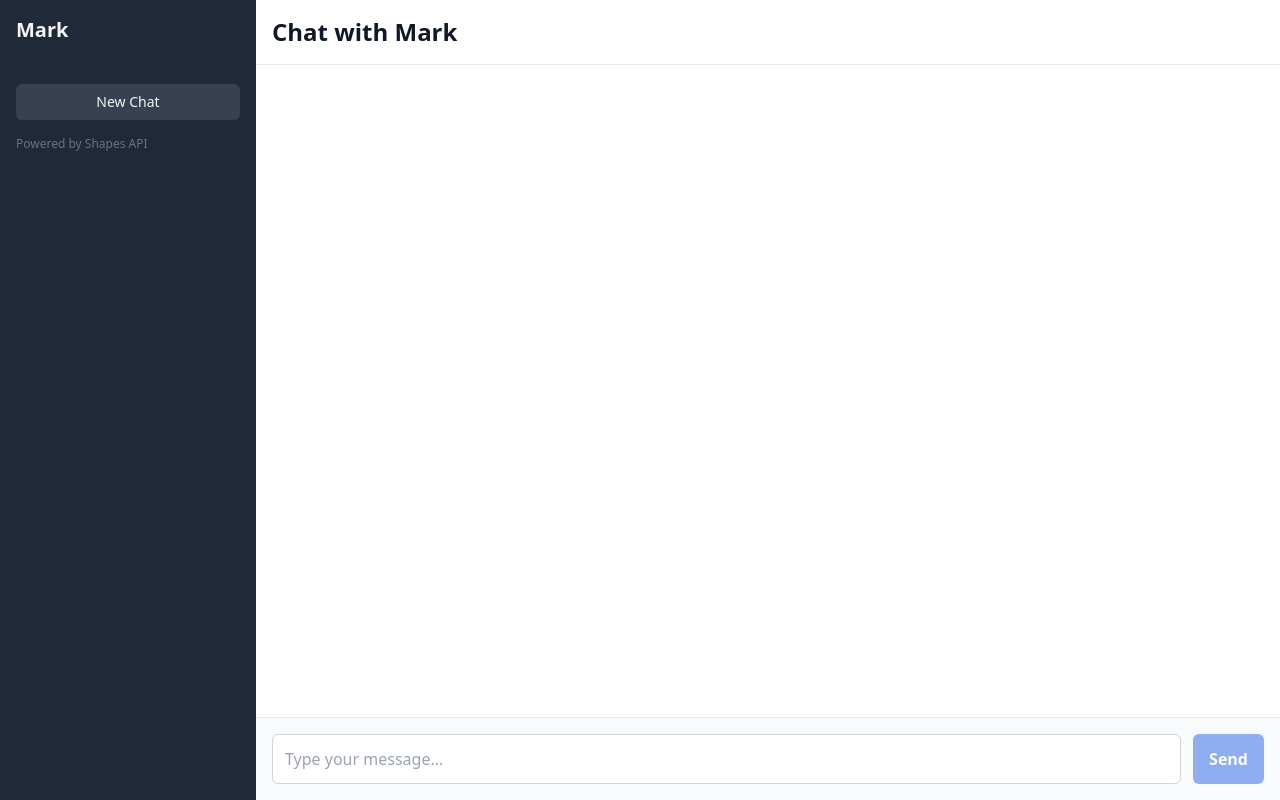
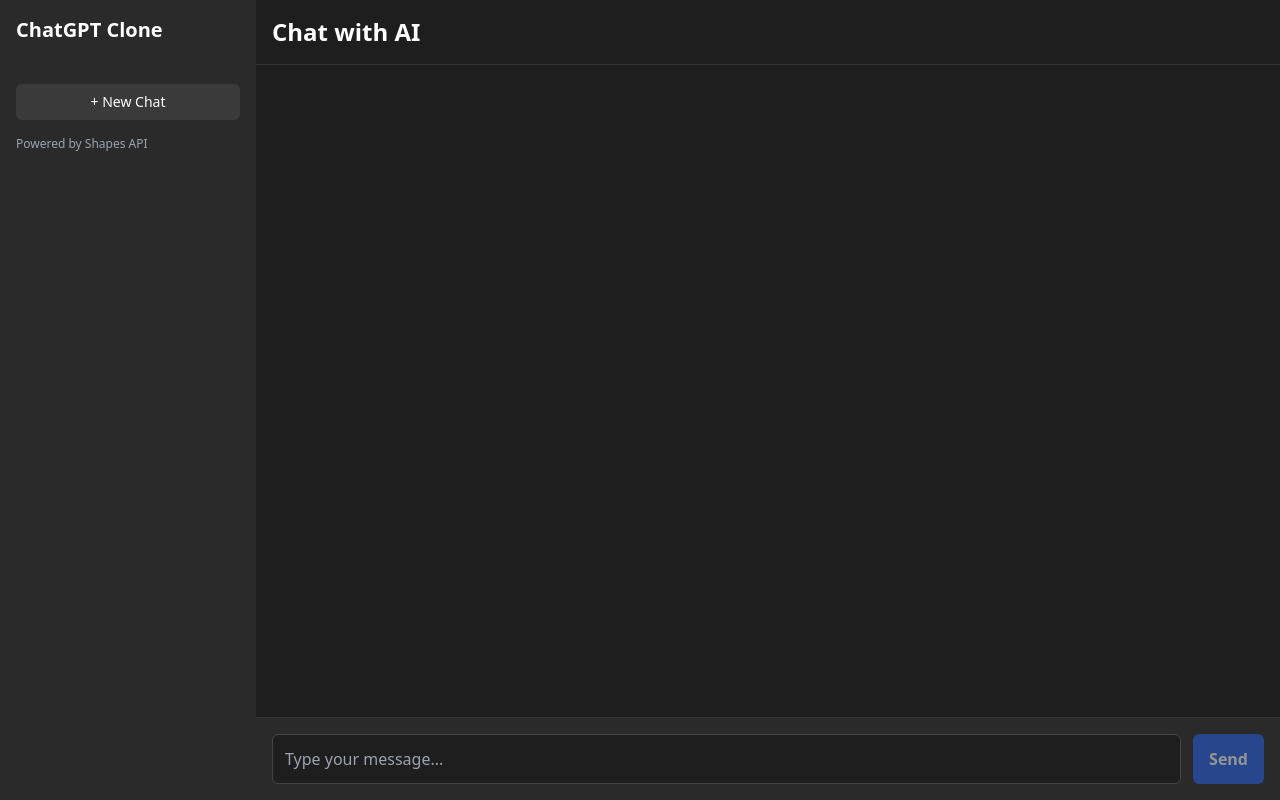
Before and after one commit to delano0201/MarkWeb, a Next.js app: page / in a window 1280 px wide. Built offline with nearby package versions, Linux system fonts and the light colour scheme.

Commit message:
Update index.js

```diff
--- a/pages/index.js
+++ b/pages/index.js
@@ -2,7 +2,7 @@
 
 export default function Home() {
   const [messages, setMessages] = useState([
-    { role: "system", content: "You are chatting with Mark." },
+    { role: "system", content: "You are chatting with mark." },
   ]);
   const [input, setInput] = useState("");
   const [loading, setLoading] = useState(false);
@@ -52,25 +52,25 @@
   }
 
   return (
-    <div className="flex h-screen bg-gray-900 text-gray-100">
+    <div className="flex h-screen bg-[#1e1e1e] text-white">
       {/* Sidebar */}
-      <aside className="w-64 bg-gray-800 flex flex-col p-4 space-y-4">
-        <h2 className="text-xl font-bold mb-6">Mark</h2>
+      <aside className="w-64 bg-[#2a2a2a] flex flex-col p-4 space-y-4">
+        <h2 className="text-xl font-bold mb-6 text-white">ChatGPT Clone</h2>
         <button
-          className="bg-gray-700 hover:bg-gray-600 rounded-md py-2 px-3 text-sm text-center"
+          className="bg-[#3a3a3a] hover:bg-[#4a4a4a] rounded-md py-2 px-3 text-sm text-white"
           onClick={() => setMessages([{ role: "system", content: "You are chatting with Mark." }])}
         >
-          New Chat
+          + New Chat
         </button>
-        <div className="mt-auto text-xs text-gray-500">
+        <div className="mt-auto text-xs text-gray-400">
           <p>Powered by Shapes API</p>
         </div>
       </aside>
 
       {/* Chat area */}
-      <main className="flex flex-col flex-grow bg-white text-gray-900">
-        <header className="p-4 border-b border-gray-200">
-          <h1 className="text-2xl font-semibold">Chat with Mark</h1>
+      <main className="flex flex-col flex-grow bg-[#1e1e1e] text-white">
+        <header className="p-4 border-b border-[#333]">
+          <h1 className="text-2xl font-semibold">Chat with AI</h1>
         </header>
 
         <section className="flex-grow overflow-y-auto px-6 py-4 space-y-6">
@@ -80,7 +80,9 @@
               <div
                 key={i}
                 className={`max-w-[60ch] ${
-                  m.role === "user" ? "ml-auto bg-blue-600 text-white" : "bg-gray-100 text-gray-900"
+                  m.role === "user"
+                    ? "ml-auto bg-blue-600 text-white"
+                    : "bg-[#2d2d2d] text-gray-200"
                 } rounded-lg p-4 whitespace-pre-wrap shadow`}
               >
                 {m.content}
@@ -89,7 +91,7 @@
           <div ref={bottomRef} />
         </section>
 
-        <footer className="p-4 border-t border-gray-200 bg-gray-50">
+        <footer className="p-4 border-t border-[#333] bg-[#2a2a2a]">
           <form
             onSubmit={(e) => {
               e.preventDefault();
@@ -99,7 +101,7 @@
           >
             <textarea
               rows={1}
-              className="flex-grow resize-none rounded-md border border-gray-300 p-3 focus:outline-none focus:ring-2 focus:ring-blue-500"
+              className="flex-grow resize-none rounded-md border border-[#444] bg-[#1e1e1e] p-3 text-white focus:outline-none focus:ring-2 focus:ring-blue-500"
               placeholder="Type your message..."
               value={input}
               onChange={(e) => setInput(e.target.value)}
@@ -109,7 +111,7 @@
             <button
               type="submit"
               disabled={loading || !input.trim()}
-              className={`rounded-md bg-blue-600 px-4 py-2 text-white font-semibold transition disabled:opacity-50`}
+              className="rounded-md bg-blue-600 px-4 py-2 text-white font-semibold transition disabled:opacity-50"
             >
               {loading ? "Thinking..." : "Send"}
             </button>
```
